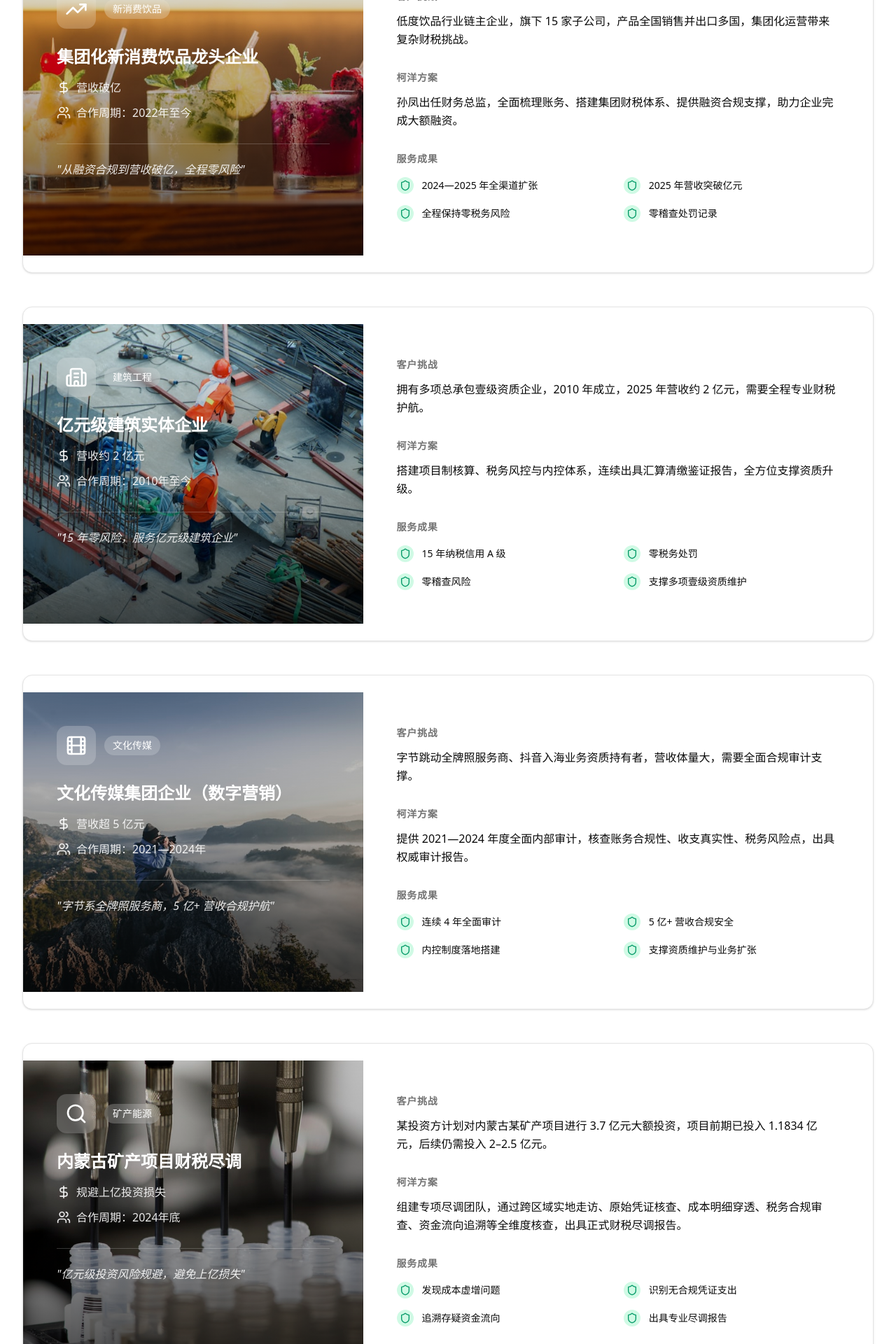
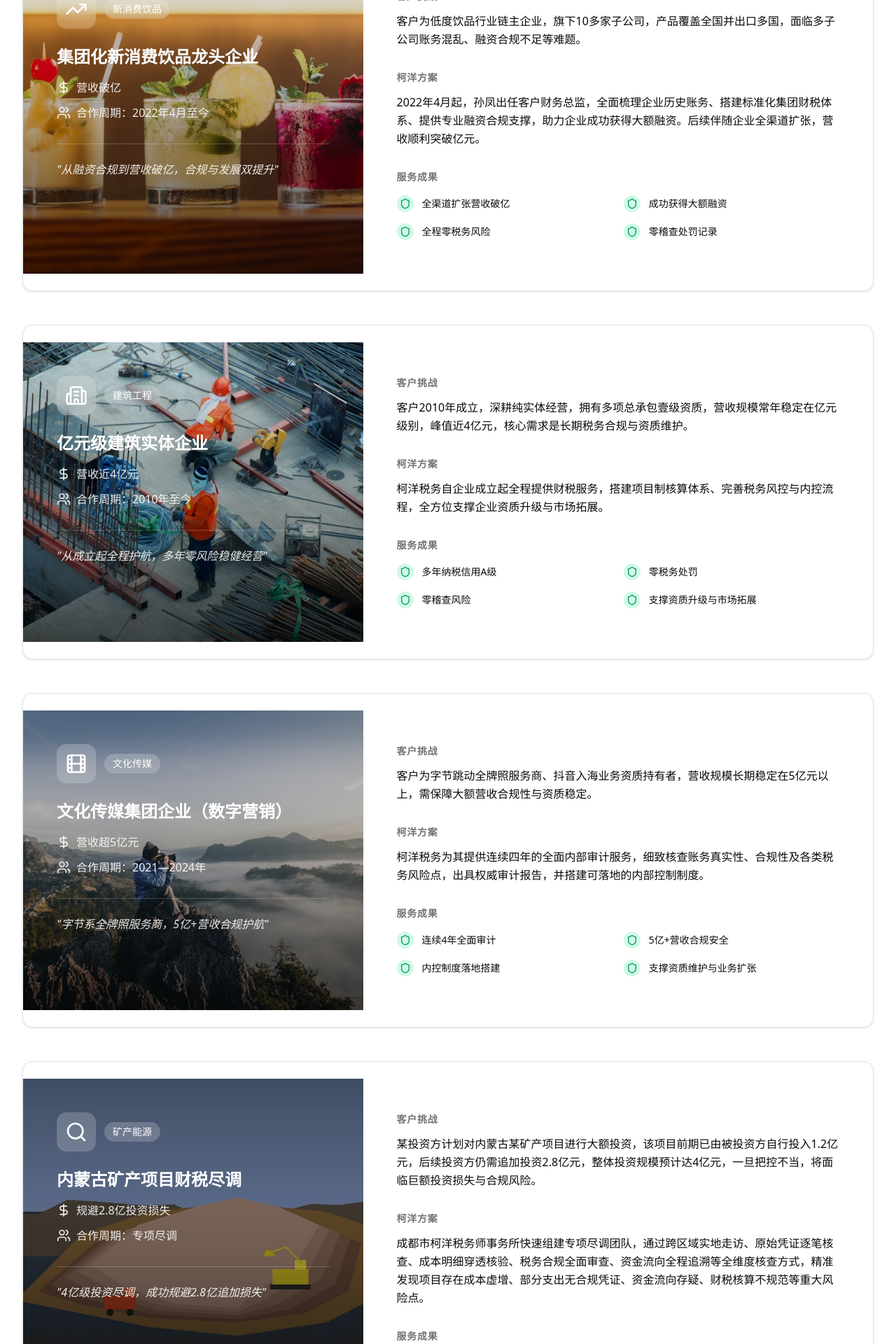
Before and after one commit to kengyang-cd/keyang, a Next.js app: page /cases in a window 1280 px wide. Shown: the part 640-2560 px from the top of the page at 70% size. Built offline with nearby package versions, Linux system fonts and the light colour scheme.

Commit message:
feat: 更新4个标杆案例详细内容，更换矿业图片

```diff
--- a/src/app/cases/page.tsx
+++ b/src/app/cases/page.tsx
@@ -21,72 +21,72 @@ const cases = [
     title: '集团化新消费饮品龙头企业',
     industry: '新消费饮品',
     revenue: '营收破亿',
-    period: '2022年至今',
-    challenge: '低度饮品行业链主企业，旗下 15 家子公司，产品全国销售并出口多国，集团化运营带来复杂财税挑战。',
-    solution: '孙凤出任财务总监，全面梳理账务、搭建集团财税体系、提供融资合规支撑，助力企业完成大额融资。',
+    period: '2022年4月至今',
+    challenge: '客户为低度饮品行业链主企业，旗下10多家子公司，产品覆盖全国并出口多国，面临多子公司账务混乱、融资合规不足等难题。',
+    solution: '2022年4月起，孙凤出任客户财务总监，全面梳理企业历史账务、搭建标准化集团财税体系、提供专业融资合规支撑，助力企业成功获得大额融资。后续伴随企业全渠道扩张，营收顺利突破亿元。',
     results: [
-      '2024—2025 年全渠道扩张',
-      '2025 年营收突破亿元',
-      '全程保持零税务风险',
+      '全渠道扩张营收破亿',
+      '成功获得大额融资',
+      '全程零税务风险',
       '零稽查处罚记录',
     ],
     color: 'from-pink-500 to-rose-600',
     image: '/cases/beverage.jpg',
-    highlight: '从融资合规到营收破亿，全程零风险',
+    highlight: '从融资合规到营收破亿，合规与发展双提升',
   },
   {
     icon: Building2,
     title: '亿元级建筑实体企业',
     industry: '建筑工程',
-    revenue: '营收约 2 亿元',
+    revenue: '营收近4亿元',
     period: '2010年至今',
-    challenge: '拥有多项总承包壹级资质企业，2010 年成立，2025 年营收约 2 亿元，需要全程专业财税护航。',
-    solution: '搭建项目制核算、税务风控与内控体系，连续出具汇算清缴鉴证报告，全方位支撑资质升级。',
+    challenge: '客户2010年成立，深耕纯实体经营，拥有多项总承包壹级资质，营收规模常年稳定在亿元级别，峰值近4亿元，核心需求是长期税务合规与资质维护。',
+    solution: '柯洋税务自企业成立起全程提供财税服务，搭建项目制核算体系、完善税务风控与内控流程，全方位支撑企业资质升级与市场拓展。',
     results: [
-      '15 年纳税信用 A 级',
+      '多年纳税信用A级',
       '零税务处罚',
       '零稽查风险',
-      '支撑多项壹级资质维护',
+      '支撑资质升级与市场拓展',
     ],
     color: 'from-amber-500 to-orange-600',
     image: '/cases/construction.jpg',
-    highlight: '15 年零风险，服务亿元级建筑企业',
+    highlight: '从成立起全程护航，多年零风险稳健经营',
   },
   {
     icon: Film,
     title: '文化传媒集团企业（数字营销）',
     industry: '文化传媒',
-    revenue: '营收超 5 亿元',
+    revenue: '营收超5亿元',
     period: '2021—2024年',
-    challenge: '字节跳动全牌照服务商、抖音入海业务资质持有者，营收体量大，需要全面合规审计支撑。',
-    solution: '提供 2021—2024 年度全面内部审计，核查账务合规性、收支真实性、税务风险点，出具权威审计报告。',
+    challenge: '客户为字节跳动全牌照服务商、抖音入海业务资质持有者，营收规模长期稳定在5亿元以上，需保障大额营收合规性与资质稳定。',
+    solution: '柯洋税务为其提供连续四年的全面内部审计服务，细致核查账务真实性、合规性及各类税务风险点，出具权威审计报告，并搭建可落地的内部控制制度。',
     results: [
-      '连续 4 年全面审计',
-      '5 亿+ 营收合规安全',
+      '连续4年全面审计',
+      '5亿+营收合规安全',
       '内控制度落地搭建',
       '支撑资质维护与业务扩张',
     ],
     color: 'from-purple-500 to-indigo-600',
     image: '/cases/media.jpg',
-    highlight: '字节系全牌照服务商，5 亿+ 营收合规护航',
+    highlight: '字节系全牌照服务商，5亿+营收合规护航',
   },
   {
     icon: Search,
     title: '内蒙古矿产项目财税尽调',
     industry: '矿产能源',
-    revenue: '规避上亿投资损失',
-    period: '2024年底',
-    challenge: '某投资方计划对内蒙古某矿产项目进行 3.7 亿元大额投资，项目前期已投入 1.1834 亿元，后续仍需投入 2–2.5 亿元。',
-    solution: '组建专项尽调团队，通过跨区域实地走访、原始凭证核查、成本明细穿透、税务合规审查、资金流向追溯等全维度核查，出具正式财税尽调报告。',
+    revenue: '规避2.8亿投资损失',
+    period: '专项尽调',
+    challenge: '某投资方计划对内蒙古某矿产项目进行大额投资，该项目前期已由被投资方自行投入1.2亿元，后续投资方仍需追加投资2.8亿元，整体投资规模预计达4亿元，一旦把控不当，将面临巨额投资损失与合规风险。',
+    solution: '成都市柯洋税务师事务所快速组建专项尽调团队，通过跨区域实地走访、原始凭证逐笔核查、成本明细穿透核验、税务合规全面审查、资金流向全程追溯等全维度核查方式，精准发现项目存在成本虚增、部分支出无合规凭证、资金流向存疑、财税核算不规范等重大风险点。',
     results: [
       '发现成本虚增问题',
       '识别无合规凭证支出',
-      '追溯存疑资金流向',
-      '出具专业尽调报告',
+      '成功规避2.8亿追加投资损失',
+      '规避1.2亿前期投入连带风险',
     ],
     color: 'from-emerald-500 to-teal-600',
     image: '/cases/mining.jpg',
-    highlight: '亿元级投资风险规避，避免上亿损失',
+    highlight: '4亿级投资尽调，成功规避2.8亿追加损失',
   },
 ];
 
```
Also changed, not shown: public/cases/mining.jpg.
